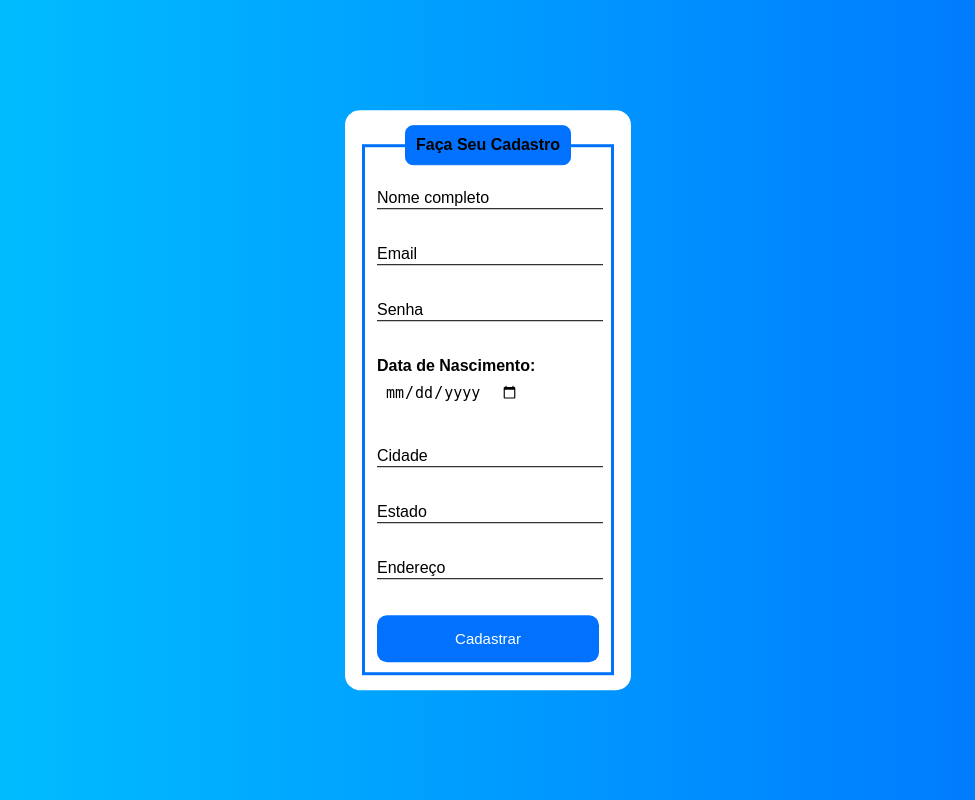
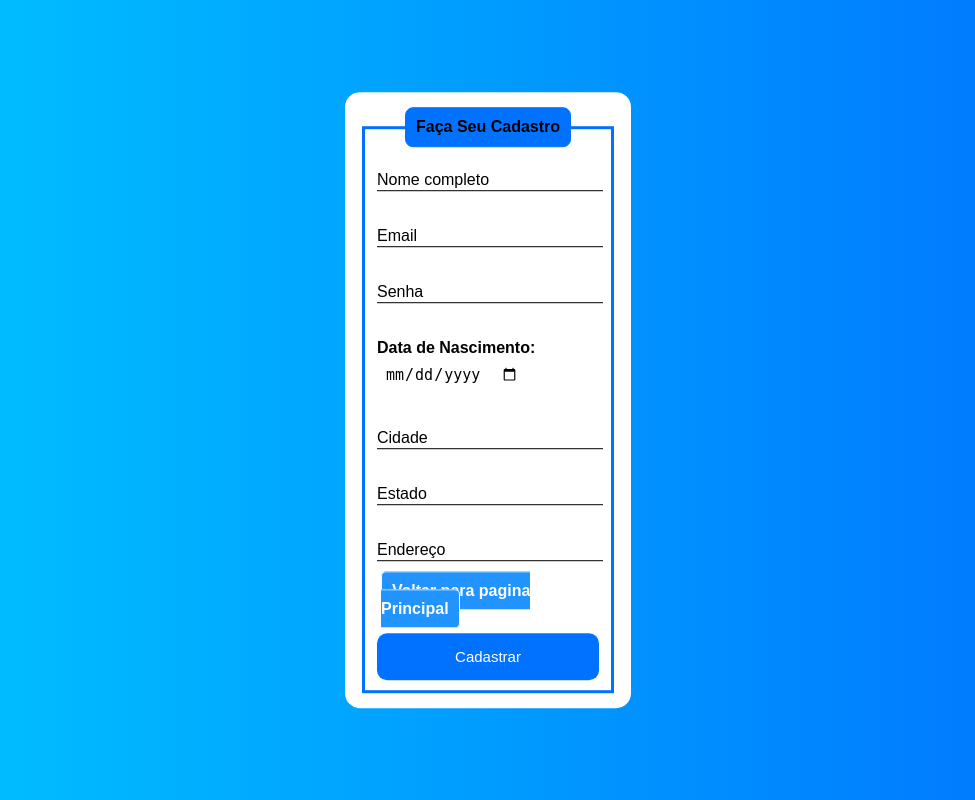
Before and after one commit to Mayconjulio/ProjetoPI, a PHP site: page /cadastrar.php in a window 1280 px wide. Shown: the whole page, without its empty margins (152-1127 px from the left). Run offline with PHP 8.4, Linux system fonts and the light colour scheme.

Commit message:
coloquei o botão de Voltar na pagina de cadastro e linkei a pagina LoginN.PhP na pagina principal quando apertar em login ir para a pagina LoginN.php por que estava indo para Login.html e não temos essa pagina mas no Projeto.

```diff
--- a/cadastrar.php
+++ b/cadastrar.php
@@ -77,6 +77,21 @@
         #submit:hover{
             background-image: linear-gradient(to right,rgb(33, 148, 255), rgb(0, 63, 122));
         }
+        #VolTar{
+            position: relative;
+            background-color: rgb(33, 148, 255);
+            color: #ffffff;
+            padding: 10px;
+            left: 4px;
+            top: -15px;
+            border: 1px solid;
+            border-radius: 5px ;
+            text-decoration: none;
+            font-weight: bold;
+        }
+        #VolTar:hover{
+            background-image: linear-gradient(to right,rgb(33, 148, 255), rgb(0, 63, 122));
+        }
     </style>
 </head>
 <body>
@@ -127,6 +142,7 @@
                     <label for="endereco" class="labelInput">Endereço</label>
                 </div>
                 <br><br>
+                <a href="paginicial.php" id="VolTar">Voltar para pagina Principal</a>
                 <input id="submit" type="submit" value="Cadastrar">
             </fieldset>
         </form>
--- a/login.php
+++ b/login.php
@@ -41,12 +41,12 @@ if ($_SERVER["REQUEST_METHOD"] == "POST") {
             exit();
         } else {
             // Senha incorreta
-            header("Location: login.php?error=Senha incorreta.");
+            header("Location: loginN.php?error=Senha incorreta.");
             exit();
         }
     } else {
         // E-mail não encontrado
-        header("Location: login.php?error=E-mail não encontrado.");
+        header("Location: loginN.php?error=E-mail não encontrado.");
         exit();
     }
 
--- a/loginN.php
+++ b/loginN.php
@@ -40,7 +40,7 @@
 
           <input class="button" type="submit" value="Entrar" />
         </form>
-        <p class="forgot-password"><a href="">Esqueceu sua senha?</a></p>
+        <p class="forgot-password"><a href="pasta%20Dos%20HTML/servicos.html">Esqueceu sua senha?</a></p>
         <a href="pasta Dos HTML/inicio.html" class="botao-voltar">Voltar</a>
       </div>
     </div>
--- a/paginicial.php
+++ b/paginicial.php
@@ -241,7 +241,7 @@ $conn->close();
         <div class="box">
             <h2>Bem-vindo!</h2>
             <p>Faça login para acessar suas finacias</p>
-            <a href="pasta Dos HTML/login.html"><button class="btn">Login</button></a>
+            <a href="loginN.php"><button class="btn">Login</button></a>
         </div>
     </main>
 
```
